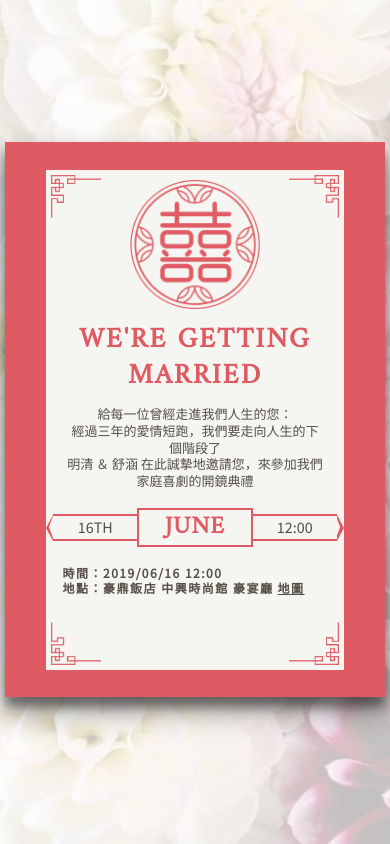
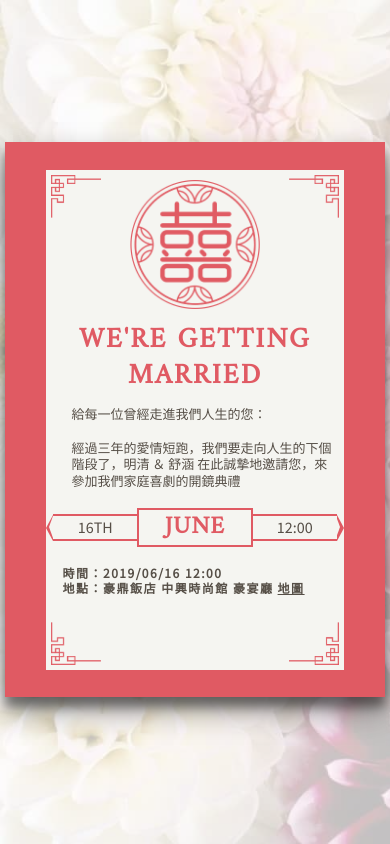
Before and after one commit to sabine1123/invitation, a website: page index.html in a window 390 px wide. Drawn offline with nearby package versions, Linux system fonts and the light colour scheme.

Commit message:
different description in different width

```diff
--- a/index.html
+++ b/index.html
@@ -38,6 +38,10 @@
                         <li>經過三年的愛情短跑，我們要走向人生的下個階段了</li>
                         <li>明清&nbsp;＆&nbsp;舒涵&nbsp;在此誠摯地邀請您，來參加我們家庭喜劇的開鏡典禮</li>
                     </ul>
+                    <textarea name="" id="" cols="30" rows="5" readonly>給每一位曾經走進我們人生的您：
+
+經過三年的愛情短跑，我們要走向人生的下個階段了，明清&nbsp;＆&nbsp;舒涵&nbsp;在此誠摯地邀請您，來參加我們家庭喜劇的開鏡典禮
+                    </textarea>
                 </div>
                 <div class="date">
                     <div class="tra border-left-empty"><span></span></div>
--- a/style.scss
+++ b/style.scss
@@ -156,10 +156,39 @@ body {
             text-align: center;
             padding: 0px 15px;
             ul {
+                display: none;
+                @media screen and (min-width:768px) {
+                    display: block;
+                }
                 margin: 0 auto;
                 padding: 0 5px;
                 li {
                     line-height: 1.3;
+                }
+            }
+            textarea {
+                line-height: 1.3;
+                border: none;
+                resize: none;
+                background-color: transparent;
+                font-size: 13px;
+                font-family: 'Noto Sans TC', sans-serif;
+                text-align: left;
+                max-width: 260px;
+                width: 100%;
+                padding: 0 10px;
+                outline: none;
+                color: #564f47;
+
+                display: none;
+                @media screen and (max-width:767px) {
+                    display: block;
+                    margin-right: auto;
+                    margin-left: auto;
+                }
+
+                &:focus {
+                    outline: none;
                 }
             }
             @media screen and (min-width:768px){
```
Also changed, not shown: style.css.
